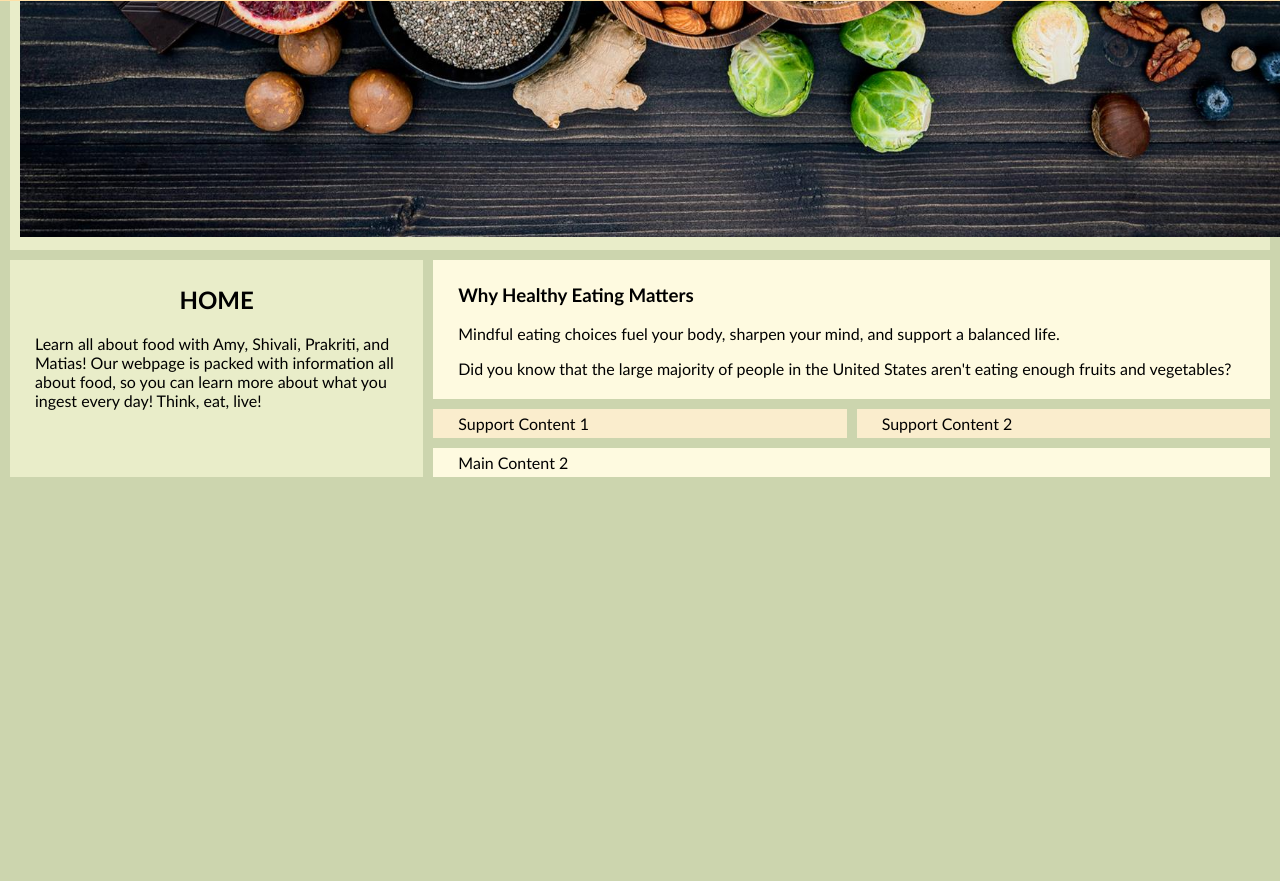
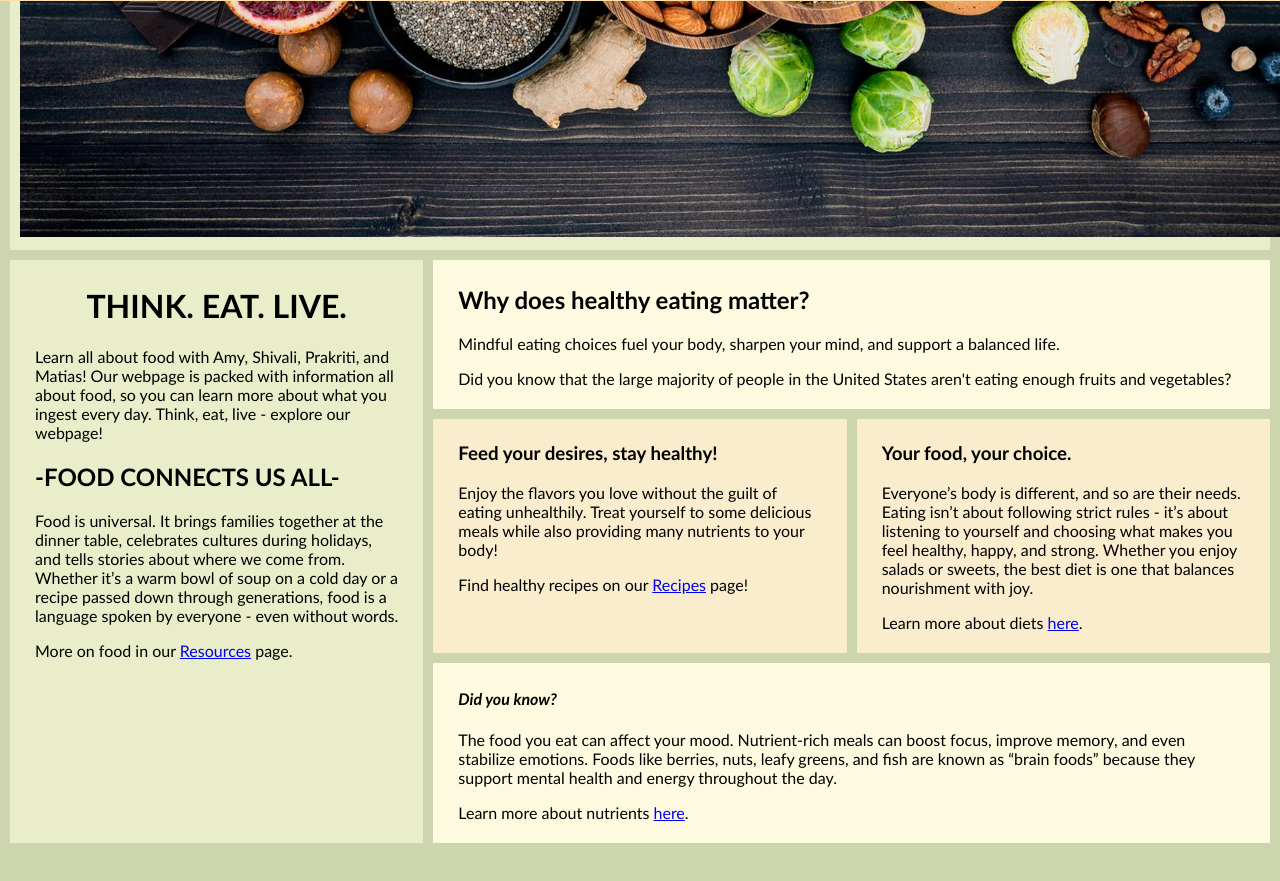
Before and after one commit to amyhi10789/web1_groupproj1, a plain HTML site: page index.html in a window 1280 px wide. Shown: the part 799-1680 px from the top of the page. Before the commit the page ends 1346 px from the top, so only its background shows below. Drawn offline with Linux system fonts and the light colour scheme; a web font is replaced by a local one.

Commit message:
finished homepage

```diff
--- a/index.html
+++ b/index.html
@@ -20,18 +20,33 @@
     </ul>
     <div class="home-grid-container">
         <div class="home-grid-item home-side-content">
-            <h2 style="text-align: center;">HOME</h2>
-            <p>Learn all about food with Amy, Shivali, Prakriti, and Matias! Our webpage is packed with information all about food, so you can learn more about what you ingest every day! Think, eat, live!</p>
+            <h1 style="text-align: center;">THINK. EAT. LIVE.</h1>
+            <p>Learn all about food with Amy, Shivali, Prakriti, and Matias! Our webpage is packed with information all about food, so you can learn more about what you ingest every day. Think, eat, live - explore our webpage!</p>
+            <h2>-FOOD CONNECTS US ALL-</h2>
+            <p>Food is universal. It brings families together at the dinner table, celebrates cultures during holidays, and tells stories about where we come from. Whether it’s a warm bowl of soup on a cold day or a recipe passed down through generations, food is a language spoken by everyone - even without words.</p>
+            <p>More on food in our <a href="resources.html">Resources</a> page.</p>
         </div>
         <div class="home-grid-item home-main-img"><img src="images/home_pg.jpg", width="1400px"></div>
         <div class="home-grid-item home-main-1">
-            <h3>Why Healthy Eating Matters</h3>
+            <h2>Why does healthy eating matter?</h2>
             <p>Mindful eating choices fuel your body, sharpen your mind, and support a balanced life.</p>
             <p>Did you know that the large majority of people in the United States aren't eating enough fruits and vegetables?</p>
         </div>
-        <div class="home-grid-item home-support-1">Support Content 1</div>
-        <div class="home-grid-item home-support-2">Support Content 2</div>
-        <div class="home-grid-item home-main-2">Main Content 2</div>
+        <div class="home-grid-item home-support-1">
+            <h3>Feed your desires, stay healthy!</h3>
+            <p>Enjoy the flavors you love without the guilt of eating unhealthily. Treat yourself to some delicious meals while also providing many nutrients to your body!</p>
+            <p>Find healthy recipes on our <a href="recipes.html">Recipes</a> page!</p>
+        </div>
+        <div class="home-grid-item home-support-2">
+            <h3>Your food, your choice.</h3>
+            <p>Everyone’s body is different, and so are their needs. Eating isn’t about following strict rules - it’s about listening to yourself and choosing what makes you feel healthy, happy, and strong. Whether you enjoy salads or sweets, the best diet is one that balances nourishment with joy.</p>
+            <p>Learn more about diets <a href="diets.html">here</a>.</p>
+        </div>
+        <div class="home-grid-item home-main-2">
+            <h4><em>Did you know?</em></h4>
+            <p>The food you eat can affect your mood. Nutrient-rich meals can boost focus, improve memory, and even stabilize emotions. Foods like berries, nuts, leafy greens, and fish are known as “brain foods” because they support mental health and energy throughout the day.</p>
+            <p>Learn more about nutrients <a href="nutrients.html">here</a>.</p>
+        </div>
     </div>
     <div class="footer">
         <p>page created by Amy Wang</p>
```
